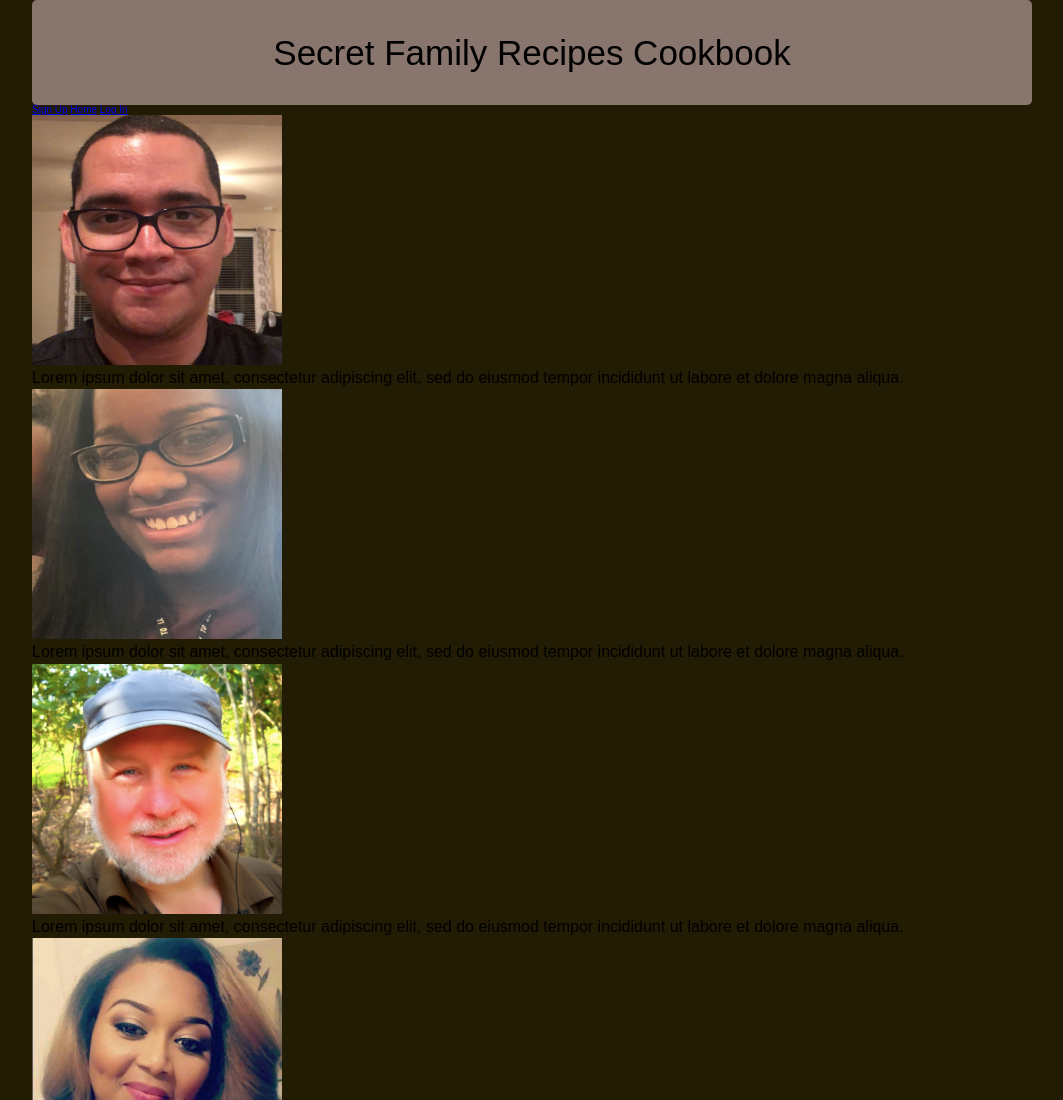
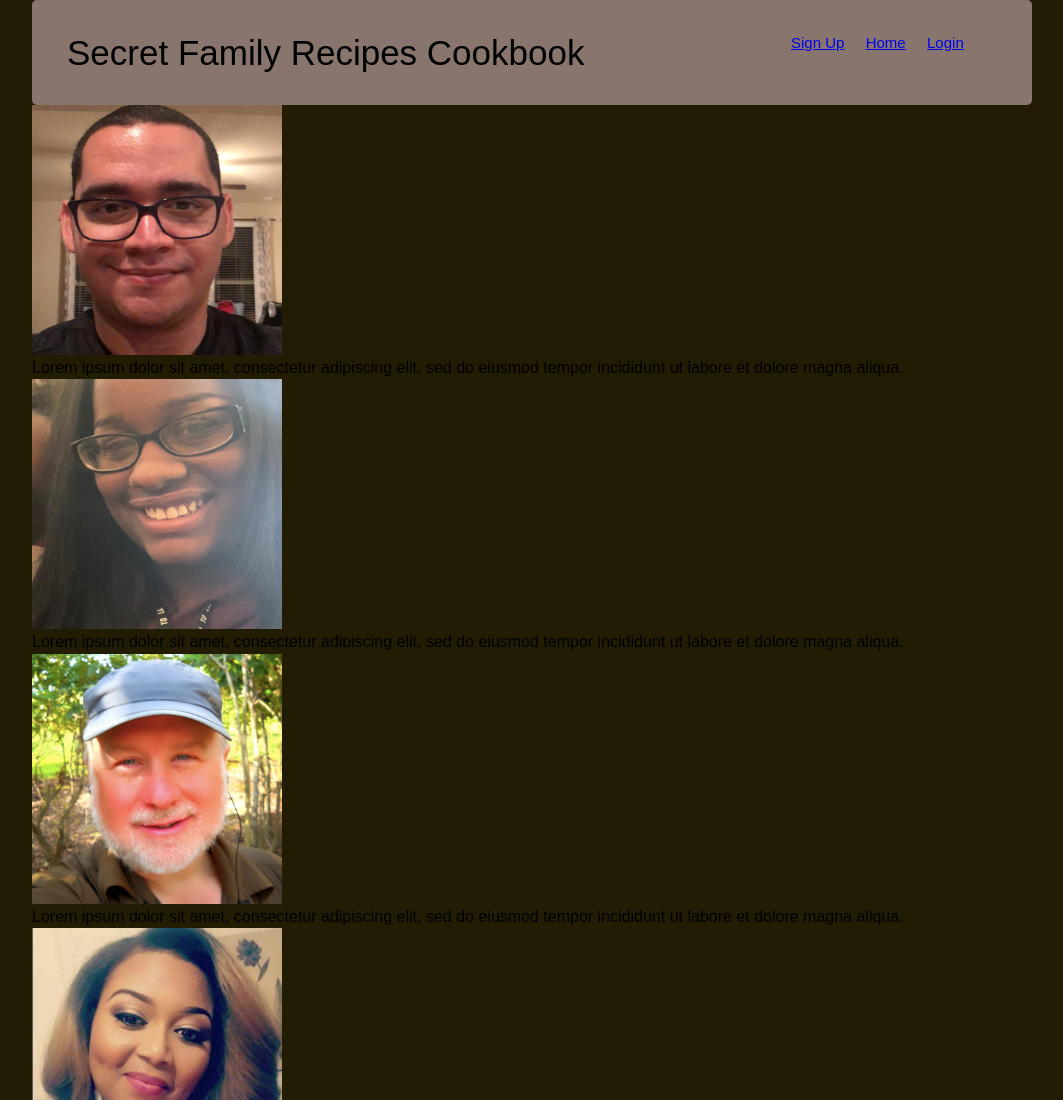
Before and after one commit to Build-Week-SFRCB-pt/Marketing-page, a plain HTML site: page about.html in a window 1280 px wide. Shown: the top 1100 px of the page, without its empty margins (108-1171 px from the left). Drawn offline with Linux system fonts and the light colour scheme.

Commit message:
added stlying to about nav

```diff
--- a/about.html
+++ b/about.html
@@ -15,14 +15,15 @@
     <div class="container">
 
       <header>
-        <nav>
+        <nav class="main-home">
         <h1>Secret Family Recipes Cookbook</h1>
+        <div class="menu-items">
         <a href="#">Sign Up</a>
         <a href="index.html">Home</a>
-        <a href="#">Log In</a>
+        <a href="#">Login</a>
+      </div>
       </nav>
       </header>
-
 
 
       <section class="intro-top">
--- a/less/about-page.less
+++ b/less/about-page.less
@@ -1,9 +1,34 @@
 // About content
 
-header h1 {
-   // border: 2px solid black;
-    text-align: center;
+// header h1 {
+//    // border: 2px solid black;
+//     text-align: center;
+//     padding: 3.5%;
+//     background-color: @milk-chocolate;
+//     border-radius: 5px;
+// }
+
+.main-home {
     padding: 3.5%;
     background-color: @milk-chocolate;
     border-radius: 5px;
-}
+    display: flex;
+
+    h1 {
+        width: 100%;
+    }
+
+    .menu-items {
+        font-size: 1.5em;
+        color: black;
+        width: 30%;
+        //padding-left: 5%;
+        //padding-left: 10%;
+
+        a {
+            padding-left: 4%;
+            padding-right: 4%;
+
+        }
+    }
+} // ends main-home
```
Also changed, not shown: css/index.css.
